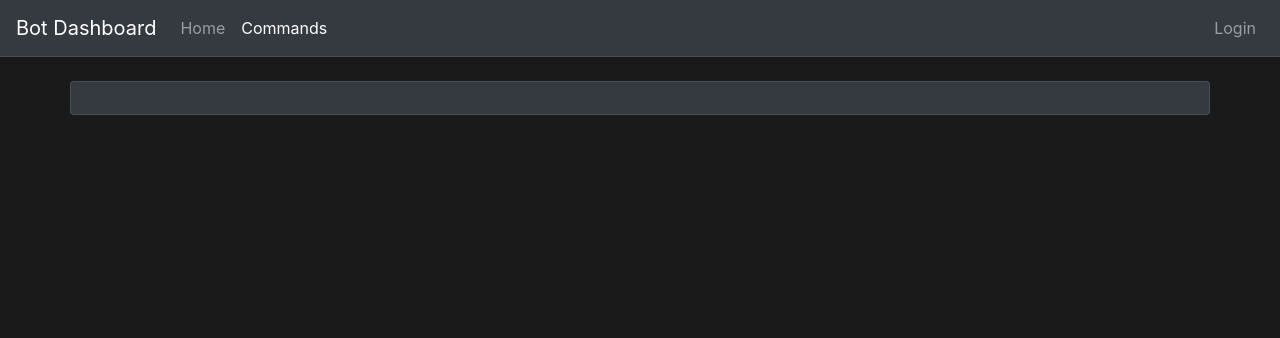
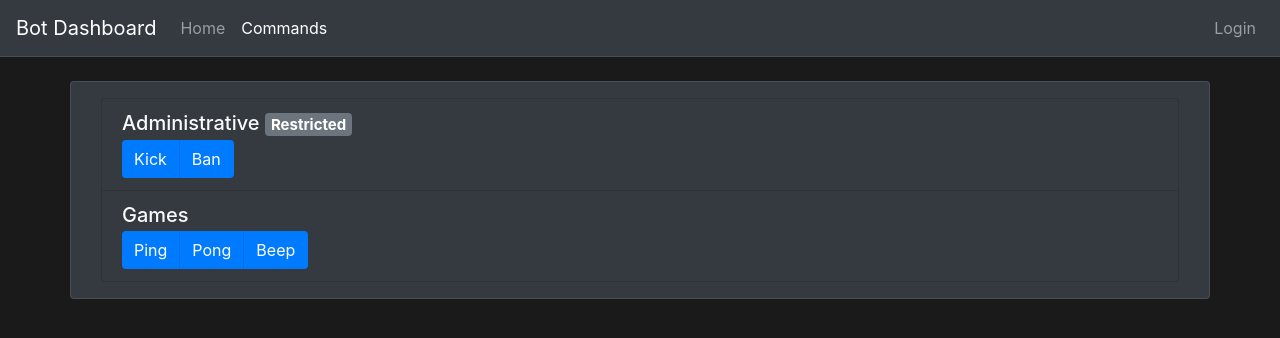
Before and after one commit to Danktuary/discord-bot-dashboard, a Vue app: page /commands/categories/admin in a window 1280 px wide. Shown: the top 338 px of the page. Built offline with nearby package versions, Linux system fonts and the light colour scheme.

Commit message:
Work on commands page functionality
Add categories and display the commands under each category

```diff
--- a/src/core/routes.js
+++ b/src/core/routes.js
@@ -18,5 +18,17 @@ export default [
 		path: '/commands',
 		name: 'commands',
 		component: () => import(/* webpackChunkName: "commands" */ '@v/Commands.vue'),
+		children: [
+			{
+				path: 'categories/:category',
+				name: 'command-category',
+				component: () => import(/* webpackChunkName: "command-category" */ '@v/CommandCategory.vue'),
+			},
+			{
+				path: ':command',
+				name: 'command',
+				component: () => import(/* webpackChunkName: "command" */ '@v/Command.vue'),
+			},
+		],
 	},
 ];
--- /dev/null
+++ b/src/data/categories.js
@@ -0,0 +1,11 @@
+export default [
+	{
+		name: 'admin',
+		displayName: 'Administrative',
+		restricted: true,
+	},
+	{
+		name: 'games',
+		displayName: 'Games',
+	},
+];
--- /dev/null
+++ b/src/data/commands.js
@@ -0,0 +1,38 @@
+export default [
+	{
+		name: 'ping',
+		displayName: 'Ping',
+		category: 'games',
+		description: 'Pong',
+	},
+	{
+		name: 'pong',
+		displayName: 'Pong',
+		category: 'games',
+		description: 'Ping',
+	},
+	{
+		name: 'beep',
+		displayName: 'Beep',
+		category: 'games',
+		description: 'Beep',
+	},
+	{
+		name: 'lorem',
+		displayName: 'Lorem ipsum',
+		category: 'misc',
+		description: 'Lorem ipsum dolor, sit amet consectetur adipisicing elit. Sunt delectus officia vitae? Nesciunt aliquid quidem, quaerat cupiditate suscipit.',
+	},
+	{
+		name: 'kick',
+		displayName: 'Kick',
+		category: 'admin',
+		description: 'Kick a user.',
+	},
+	{
+		name: 'ban',
+		displayName: 'Ban',
+		category: 'admin',
+		description: 'Ban a user.',
+	},
+];
--- /dev/null
+++ b/src/views/Command.vue
@@ -0,0 +1,42 @@
+<template>
+	<transition name="fade" mode="out-in">
+		<div id="command" :key="$route.params.command">
+			<b-card :header="command.name" class="bg-dark">
+				{{ command.description }}
+			</b-card>
+		</div>
+	</transition>
+</template>
+
+<script>
+import commands from '@/data/commands.js';
+
+export default {
+	name: 'Command',
+	computed: {
+		command() {
+			return commands.find(cmd => cmd.name === this.$route.params.command);
+		},
+	},
+};
+</script>
+
+<style>
+.fade-enter-active,
+.fade-leave-active {
+	position: relative;
+	top: 0;
+	left: 0;
+	transition: all 0.15s ease-in-out;
+}
+
+.fade-enter {
+	opacity: 0;
+	left: -1em;
+}
+
+.fade-leave-to {
+	opacity: 0;
+	left: 1em;
+}
+</style>
--- /dev/null
+++ b/src/views/CommandCategory.vue
@@ -0,0 +1,57 @@
+<template>
+	<b-list-group-item
+		:to="{ name: 'command-category', params: { category: category.name } }"
+		class="command-category flex-column align-items-start bg-dark text-light"
+	>
+		<div>
+			<h5 class="mb-1">
+				{{ category.displayName }}
+				<b-badge v-if="category.restricted" variant="secondary">Restricted</b-badge>
+			</h5>
+			<b-button-group>
+				<b-button
+					v-for="command in filteredCommands"
+					:key="command.name"
+					:to="{ name: 'command', params: { command: command.name } }"
+					active-class="active"
+					variant="primary"
+					class="command-link"
+				>
+					{{ command.displayName }}
+				</b-button>
+			</b-button-group>
+		</div>
+	</b-list-group-item>
+</template>
+
+<script>
+import categories from '@/data/categories.js';
+import commands from '@/data/commands.js';
+
+export default {
+	name: 'CommandCategory',
+	props: {
+		categoryName: String,
+	},
+	computed: {
+		category() {
+			return categories.find(c => c.name === this.categoryName);
+		},
+		filteredCommands() {
+			return commands.filter(command => command.category === this.categoryName);
+		},
+	},
+};
+</script>
+
+<style lang="scss">
+.command-category {
+	.command-link {
+		border-left-color: rgba(#000, 0.1);
+
+		&:first-child {
+			border-left-width: 0;
+		}
+	}
+}
+</style>
--- a/src/views/Commands.vue
+++ b/src/views/Commands.vue
@@ -1,50 +1,31 @@
 <template>
 	<div id="commands" class="container">
-		<div class="row">
-			<div class="col-md-8">
-				<b-list-group v-if="commands.length" class="mt-2">
-					<b-list-group-item
-						v-for="command in commands"
-						:key="command.name"
-						href="#"
-						class="flex-column align-items-start bg-dark text-light"
-					>
-						<div class="d-flex w-100 justify-content-between">
-							<h5 class="mb-1">{{ command.displayName }}</h5>
-						</div>
-						<p class="mb-0">{{ command.description }}</p>
-					</b-list-group-item>
-				</b-list-group>
-				<div v-else>
-					Sorry, no commands yet!
-				</div>
-			</div>
+		<b-list-group v-if="categories.length">
+			<command-category
+				v-for="category in categories"
+				:key="category.name"
+				:category-name="category.name"
+				:to="{ name: 'command-category', params: { category: category.name } }"
+			/>
+		</b-list-group>
+		<div v-else>
+			Sorry, no commands to display yet!
 		</div>
 	</div>
 </template>
 
 <script>
+import CommandCategory from '@v/CommandCategory.vue';
+import categories from '@/data/categories.js';
+import commands from '@/data/commands.js';
+
 export default {
 	name: 'Commands',
+	components: { CommandCategory },
 	data() {
 		return {
-			commands: [
-				{
-					name: 'ping',
-					displayName: 'Ping',
-					description: 'Pong',
-				},
-				{
-					name: 'beep',
-					displayName: 'Beep',
-					description: 'Beep',
-				},
-				{
-					name: 'lorem',
-					displayName: 'Lorem ipsum',
-					description: 'Lorem ipsum dolor, sit amet consectetur adipisicing elit. Sunt delectus officia vitae? Nesciunt aliquid quidem, quaerat cupiditate suscipit.',
-				},
-			],
+			categories,
+			commands,
 		};
 	},
 };
```
